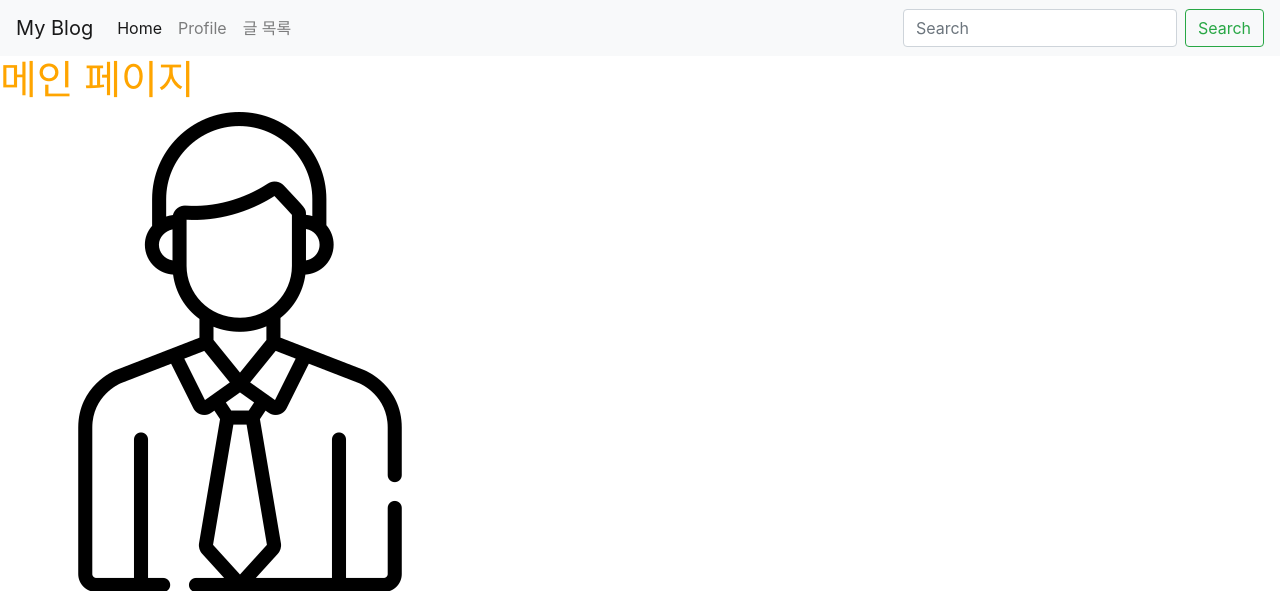
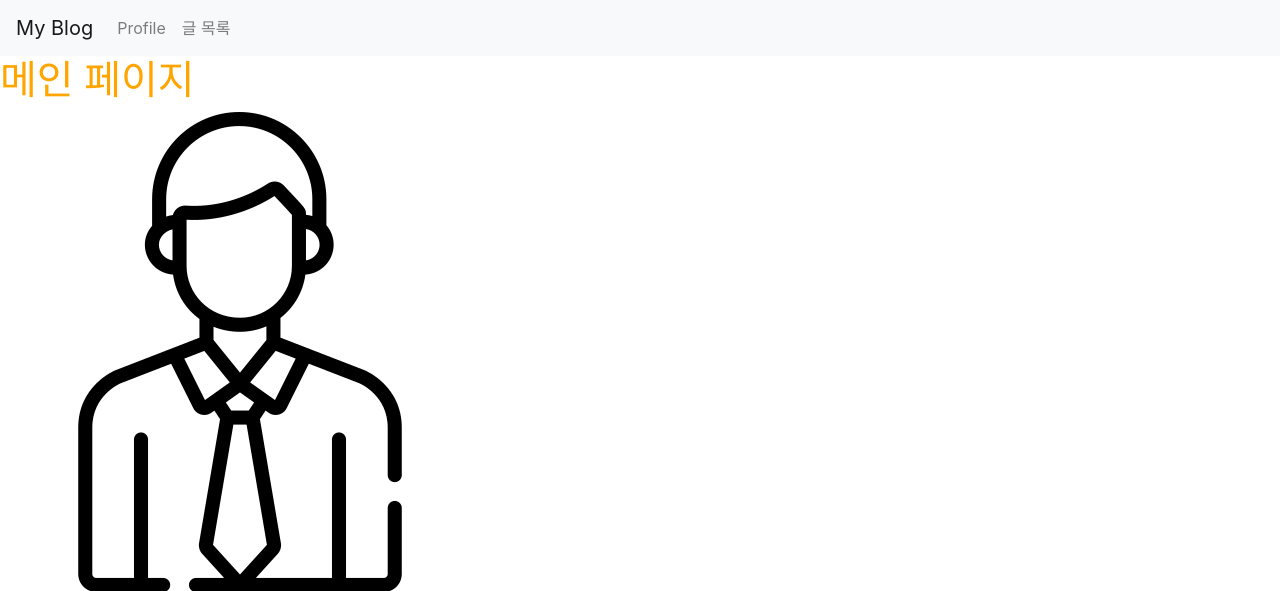
Before and after one commit to juyeonshin/myblog, a Django app: page / in a window 1280 px wide. Shown: the top 591 px of the page. Run offline with Django 3.2, Linux system fonts and the light colour scheme; some libraries are stand-ins or nearby versions.

Commit message:
offlinesession2

```diff
--- a/myblog/templates/shared/_navbar.html
+++ b/myblog/templates/shared/_navbar.html
@@ -6,9 +6,6 @@
 
     <div class="collapse navbar-collapse" id="navbarTogglerDemo03">
       <ul class="navbar-nav mr-auto mt-2 mt-lg-0">
-        <li class="nav-item active">
-          <a class="nav-link" href="{%url 'main'%}">Home <span class="sr-only">(current)</span></a>
-        </li>
         <li class="nav-item">
           <a class="nav-link" href="{% url 'introduction:profile' %}">Profile</a>
         </li>
@@ -16,9 +13,6 @@
           <a class="nav-link" href="{% url 'posts:main' %}" tabindex="-1" aria-disabled="true">글 목록</a>
         </li>
       </ul>
-      <form class="form-inline my-2 my-lg-0">
-        <input class="form-control mr-sm-2" type="search" placeholder="Search" aria-label="Search">
-        <button class="btn btn-outline-success my-2 my-sm-0" type="submit">Search</button>
-      </form>
+
     </div>
   </nav>
--- a/posts/templates/posts/main.html
+++ b/posts/templates/posts/main.html
@@ -1,6 +1,7 @@
 {% extends 'base.html' %}
 {% load static %}
 {% block content %}
+{% include 'shared/_navbar.html'%}
 <div class="container">
      <h1>글 목록입니다.</h1>
      <a href="{% url 'posts:new' %}" class="btn btn-primary">글 작성하기</a>
--- a/posts/templates/posts/new.html
+++ b/posts/templates/posts/new.html
@@ -1,5 +1,6 @@
 {% extends 'base.html' %}
 {% block content %}
+{% include 'shared/_navbar.html'%}
 <div class="container">
      <h1> 새로운 글 작성하기 </h1>
      <form action="{% url 'posts:create' %}" method="POST">
--- a/posts/templates/posts/show.html
+++ b/posts/templates/posts/show.html
@@ -1,7 +1,8 @@
 {% extends 'base.html' %}
 {% block content %}
+{% include 'shared/_navbar.html'%}
  <h1>상세보기 페이지</h1>
  <h3>글 제목 : {{ post.title }} </h3><br>
  <h3>글 내용 : {{ post.content }} </h3><br>
-  <h3>작성 시각 : {{ post.created_at }} </h3><br>
+<h3>작성 시각 : {{ post.created_at }} </h3><br>
   {% endblock %}
```
Also changed, not shown: myblog/static/css/project.css (line endings or trailing spaces).
